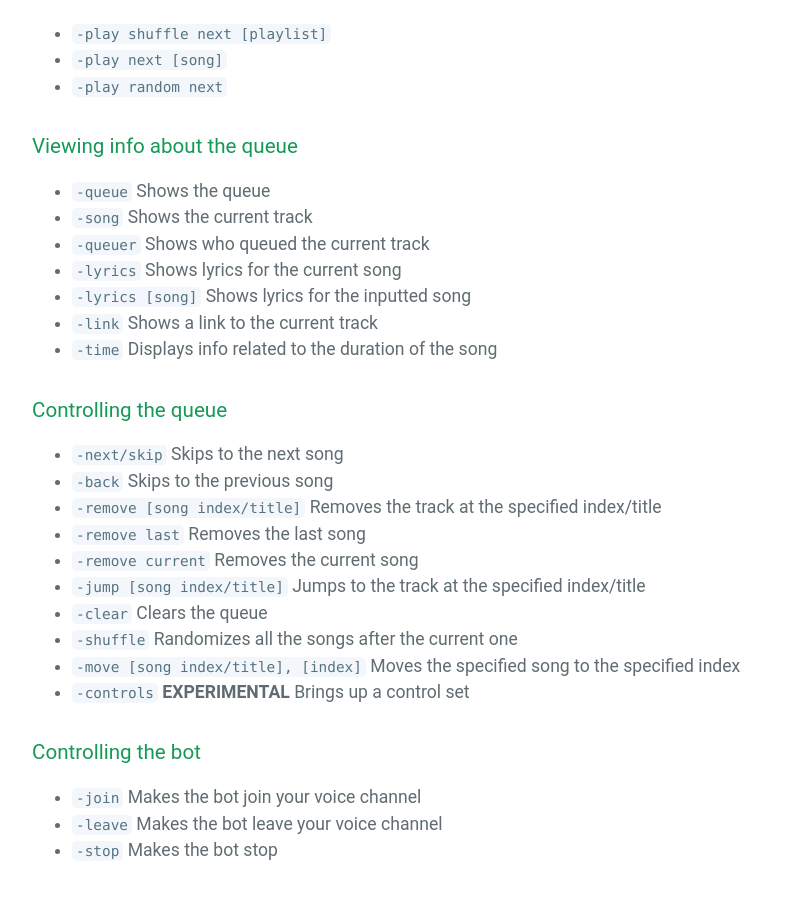
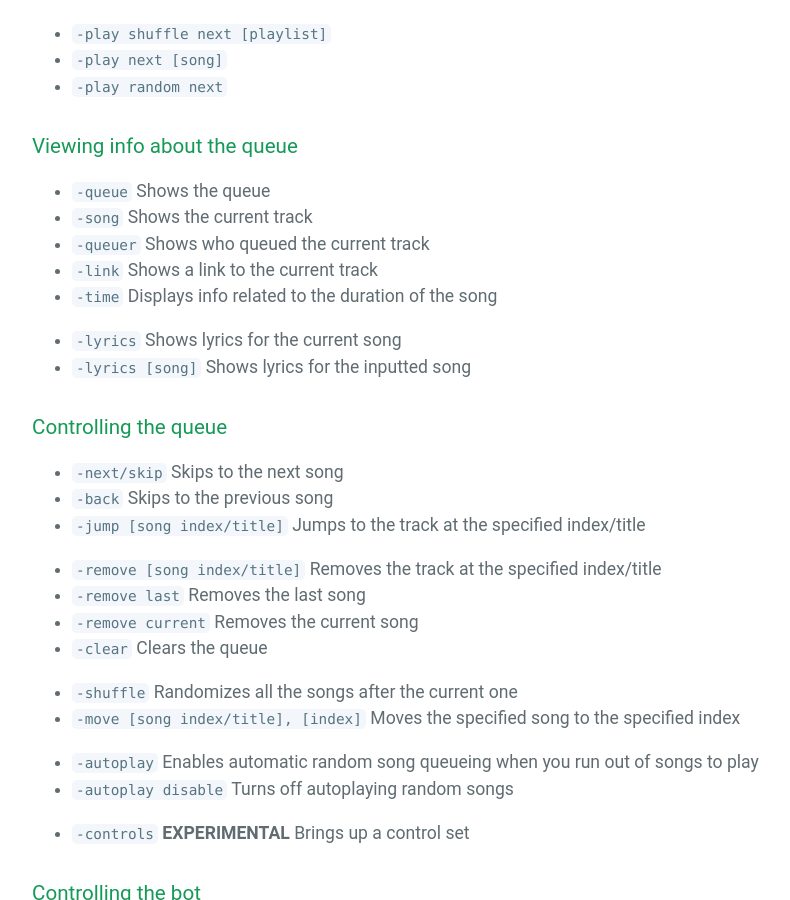
Before and after one commit to mymindishazel/marv-docs, a Jekyll site: the page built from commands.md, in a window 1280 px wide and 900 px high, scrolled down 986 px. Shown: the whole window, without its empty margins (192-982 px from the left). Built offline with Jekyll 4.4.1, drawn with Linux system fonts in a browser that asks for light colours; our own code applies the rules of GitHub Pages for plain Markdown files.

Commit message:
Update commands.md

```diff
--- a/commands.md
+++ b/commands.md
@@ -27,22 +27,29 @@
 * `-queue` Shows the queue
 * `-song` Shows the current track
 * `-queuer` Shows who queued the current track
+* `-link` Shows a link to the current track
+* `-time` Displays info related to the duration of the song
+
 * `-lyrics` Shows lyrics for the current song
 * `-lyrics [song]` Shows lyrics for the inputted song
-* `-link` Shows a link to the current track
-* `-time` Displays info related to the duration of the song
 
 ### Controlling the queue
 
 * `-next/skip` Skips to the next song
 * `-back` Skips to the previous song
+* `-jump [song index/title]` Jumps to the track at the specified index/title
+
 * `-remove [song index/title]` Removes the track at the specified index/title
 * `-remove last` Removes the last song
 * `-remove current` Removes the current song
-* `-jump [song index/title]` Jumps to the track at the specified index/title
 * `-clear` Clears the queue
+
 * `-shuffle` Randomizes all the songs after the current one
 * `-move [song index/title], [index]` Moves the specified song to the specified index
+
+* `-autoplay` Enables automatic random song queueing when you run out of songs to play
+* `-autoplay disable` Turns off autoplaying random songs
+
 * `-controls` **EXPERIMENTAL** Brings up a control set
 
 ### Controlling the bot
@@ -55,6 +62,7 @@
 
 * `-pause` Pauses the song
 * `-play` Resumes the song
+
 * `-ff` Fast forwards the song by 10 seconds
 * `-rw` Rewinds the song by 10 seconds
 
```
